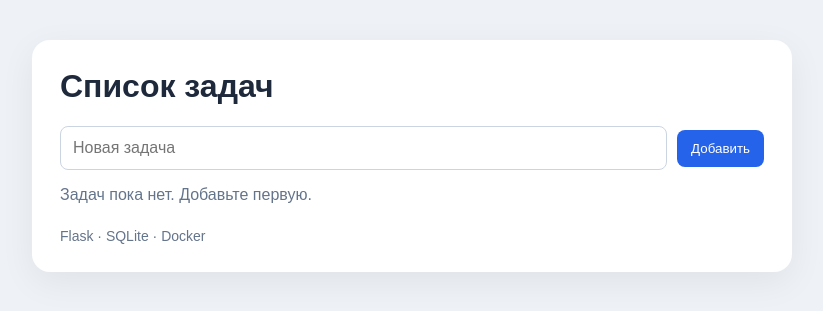
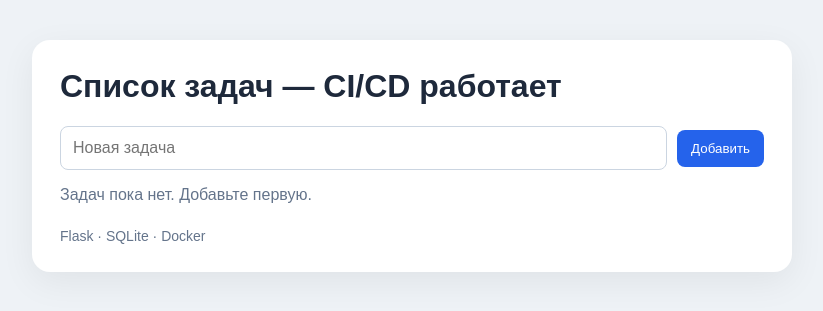
Before and after one commit to TheMtanh/docker-task-app, a Flask app: page / in a window 1280 px wide. Shown: the top 311 px of the page, without its empty margins (228-1051 px from the left). Run offline with Flask 3, Linux system fonts and the light colour scheme; data that the repository does not hold is empty; parts of the project's set-up code (start-up, migrations or seed data) failed here and were passed over.

Commit message:
Update heading to verify automatic builds

```diff
--- a/templates/index.html
+++ b/templates/index.html
@@ -46,7 +46,7 @@
 </head>
 <body>
 <main>
-  <h1>Список задач</h1>
+  <h1>Список задач — CI/CD работает</h1>
   <form class="add" action="/add" method="post">
     <input name="title" placeholder="Новая задача"
            required maxlength="200" aria-label="Новая задача">
```
